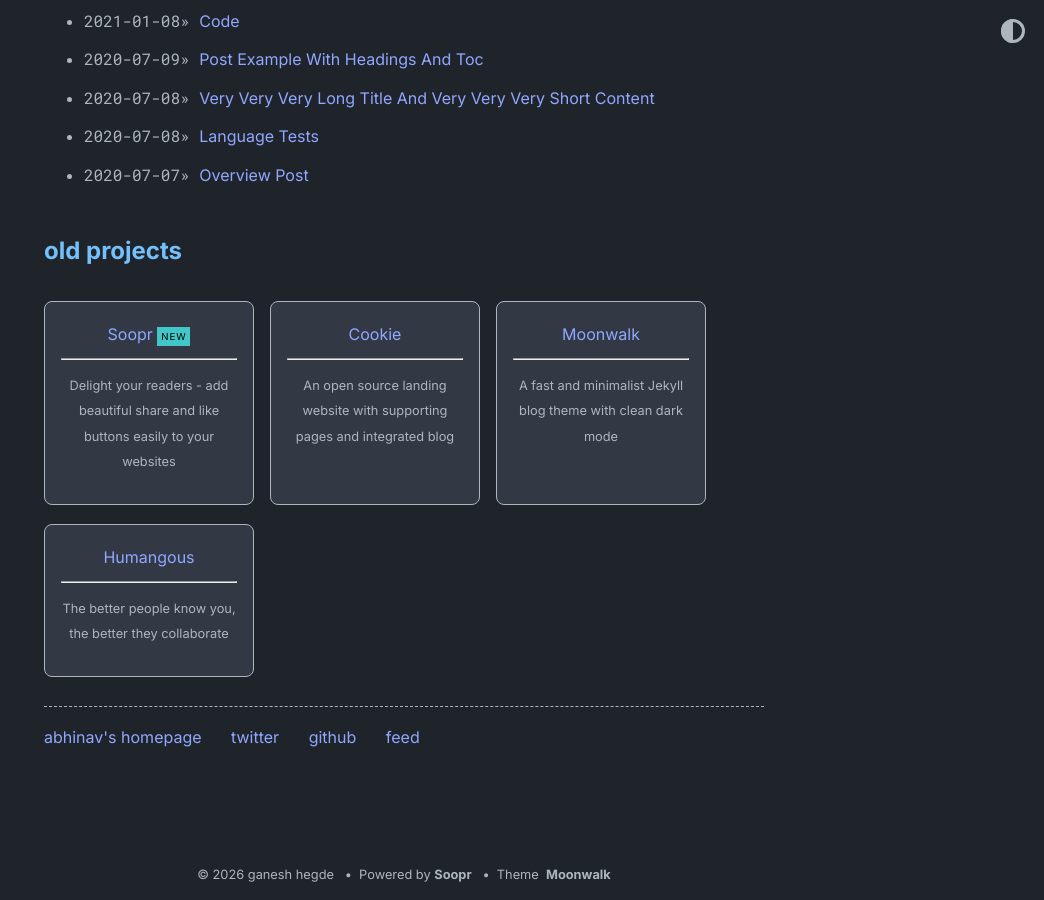
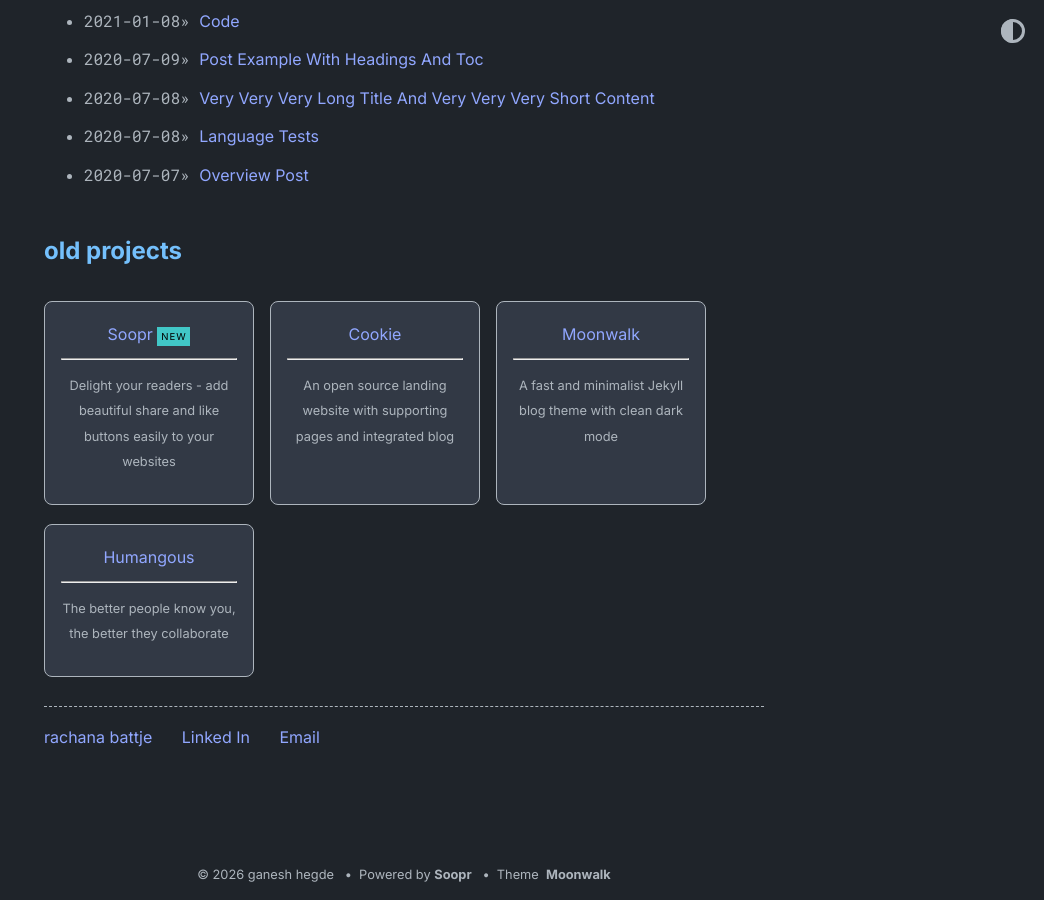
Before and after one commit to ghegde05/critizen.in, a Jekyll site: the page built from index.md, in a window 1280 px wide and 900 px high, scrolled down 933 px. Shown: the whole window, without its empty margins (236-1280 px from the left). Built offline with Jekyll 4.4.1, drawn with Linux system fonts in a browser that asks for light colours; some of the changed text lies outside the part shown.

Commit message:
Update home.yml

```diff
--- a/_data/home.yml
+++ b/_data/home.yml
@@ -2,11 +2,11 @@ navbar_entries:
   - title: about
     url: about
 
-  - title: blog
+  - title: publications
+    url: https://scholar.google.com/citations?user=tg57FhcAAAAJ&hl=en
+
+  - title: collaborators
     url: blog
-
-  - title: website
-    url: https://www.abhinav.co
 
 project_entries:
   - title: Project 1
@@ -54,17 +54,17 @@ old_project_entries:
     desc: The better people know you, the better they collaborate
 
 footer_entries:
-  - title: abhinav's homepage
-    url: https://www.abhinav.co
+  - title: rachana battje
+    url:
 
-  - title: twitter
+  - title: Linked In
     url: https://twitter.com/abhinav
 
-  - title: github
-    url: https://github.com/abhinavs
+  - title: Email
+    url: ganeshhegde05@gmail.com
 
-  - title: feed
-    url: feed.xml
+  #- title: feed
+  #  url: feed.xml
 
 misc_entries:
   - title: this is an example vertical list
```
